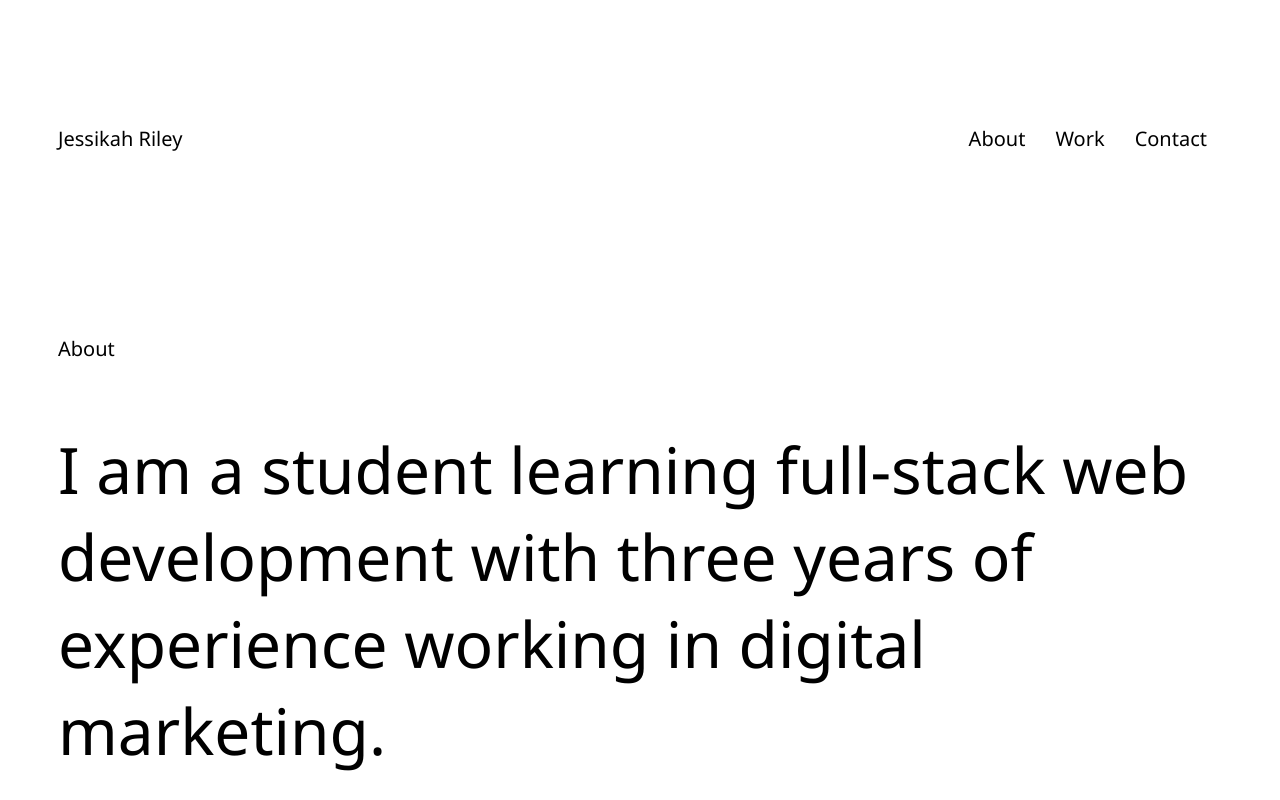
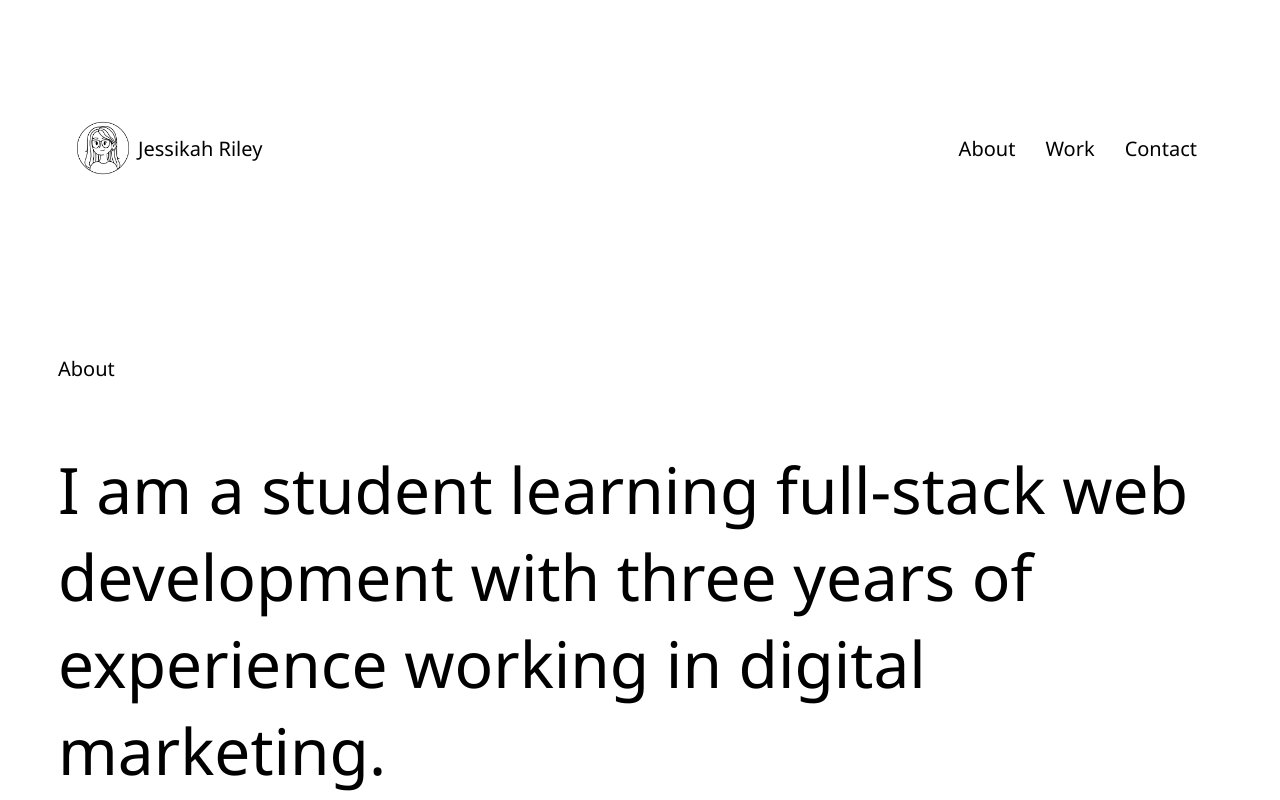
Before and after one commit to rileyjess/jr-portfolio, a plain HTML site: page index.html in a window 1280 px wide. Shown: the top 800 px of the page. Drawn offline with Linux system fonts and the light colour scheme.

Commit message:
Updated images and edited the navigation bar

```diff
--- a/assets/css/style.css
+++ b/assets/css/style.css
@@ -1,15 +1,38 @@
-/* Styles that apply to the entire website */
+/* Styles that apply to all sections of the website */
 * {
     font-family:'Segoe UI', Tahoma, Geneva, Verdana, sans-serif;
     font-weight: 300;
-    background-color: white;
-    color:black;
+    background-color: #ffffff;
+    color:#000000;
     scroll-behavior: smooth;
+}
+
+#about,
+#work,
+#contact {
+    padding: 50px;
+}
+
+/* Aligning the first heading with the portrait image and resizing the font and image */
+.nav section {
+    display: flex;
+    justify-content: space-between;
+    align-items: center;
+    float: left;
+}
+
+h1 {
+    font-size: 20px;
+}
+
+.portrait {
+    height: 70x;
+    width: 70px;
 }
 
 /* Styles that apply to the navigation bar */
 .nav {
-    padding: 50px;
+    padding: 60px;
     display: flex;
     justify-content: space-between;
     align-items: center;
@@ -19,7 +42,7 @@
 
 /* Changing the list in the navigation bar to stay on the right side and the
 items to show side by side */
-li {
+.nav li {
      list-style-type: none;
      display: inline;
      float: right;
@@ -30,16 +53,11 @@ a {
     text-decoration: none;
 }
 
-h1 {
-    font-size: 20px;
-}
-
-/* When the mouse hovers over links, they will become green */
+/* When the mouse hovers over links, they will change color */
 a:hover {
     color: #7085ff;
     transition: all 0.3s ease;
 }
-
 
 /* About section */
 h2 {
@@ -48,12 +66,6 @@ h2 {
 
 p {
     font-size: 64px;
-}
-
-#about,
-#work,
-#contact {
-    padding: 50px;
 }
 
 
@@ -90,14 +102,17 @@ img {
 }
 
 /* Contact*/
-#contact {
+#contact ul {
     display: flex;
     justify-content: left;
+    list-style-type: none;
+    padding: 0;
+    margin: 0;
 }
 
 
-/* At a screen width of 768px or less, the row of images will become a column
-and the paragraph txt will become smaller */
+/* At a screen width of 768px or less, the navigation bar will move to the center,
+the paragraph text will become smaller, and the row of images will become a column. */
 @media screen and (max-width: 768px) {
     .nav {
      display: flex;
--- a/index.html
+++ b/index.html
@@ -15,12 +15,15 @@
         <!-- Main heading and navbar with links to the different page sections -->
 
         <nav class="nav">
+          <section>
+           <img class="portrait" src="./assets/images/thumbnail-portrait.png" alt="Line drawing of a smiling woman with glasses.">
            <h1>Jessikah Riley</h1>
-            <ul>
-               <li><a href="#contact">Contact</a></li>
-               <li><a href="#work">Work</a></li>
-               <li><a href="#about">About</a></li>
-            </ul>
+          </section>
+          <ul>
+              <li><a href="#contact">Contact</a></li>
+              <li><a href="#work">Work</a></li>
+              <li><a href="#about">About</a></li>
+          </ul>
         </nav>
 
     </header>
@@ -54,7 +57,7 @@
         <section id="contact">
          <h2>Contact</h2>
          <ul>
-          <li><a href="linkedin.com/in/jessikahriley">LinkedIn</a></li>
+          <li><a href="https://linkedin.com/in/jessikahriley">LinkedIn</a></li>
          </ul>
         </section>
 
```
Also changed, not shown: assets/images/coming soon 1.png, assets/images/coming soon 2.png, assets/images/thumbnail-portrait.png (added), 1 other file.
